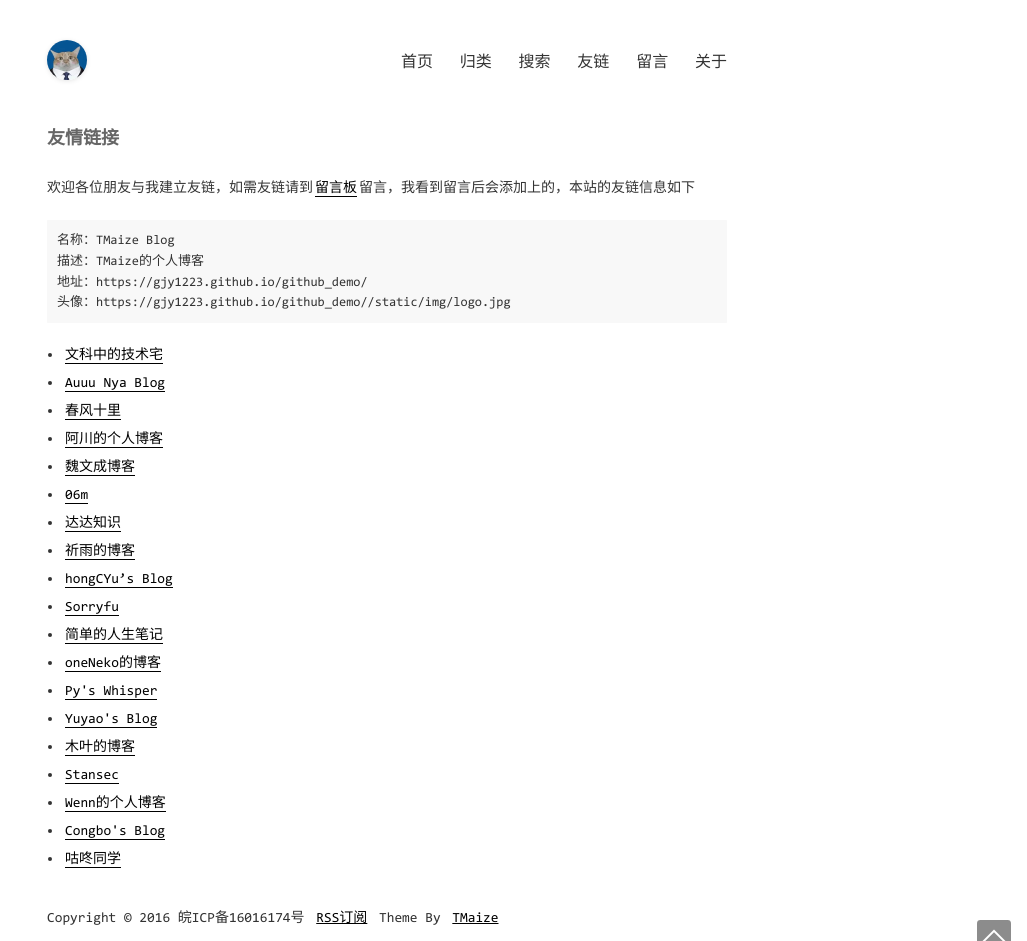
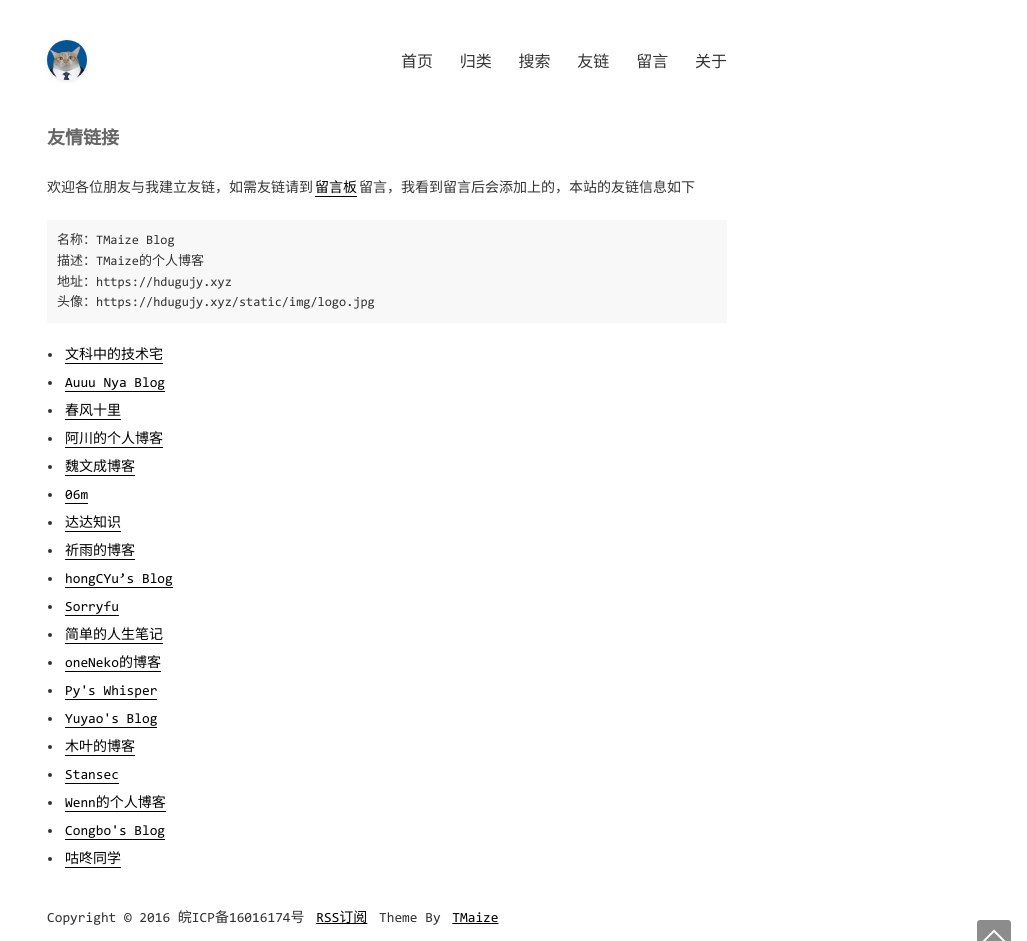
Before and after one commit to gjy1223/github_demo, a Jekyll site: the page built from pages/links.md, in a window 1280 px wide. Shown: the whole page, without its empty margins (253-1280 px from the left). Built offline with Jekyll 4.4.1, drawn with Linux system fonts in a browser that asks for light colours; part of the change alters nothing that is shown.

Commit message:
Update _config.yml

```diff
--- a/_config.yml
+++ b/_config.yml
@@ -17,7 +17,7 @@ exclude: ['CNAME', 'README.md', 'LICENSE', '_site', 'dist', 'Gemfile', 'Gemfile.
 
 # 域名配置
 # baseurl配置,如果网站部署在根目录下的其他目录中，请设置为 /目录名
-domainUrl: 'https://gjy1223.github.io/github_demo/'
+domainUrl: 'https://hdugujy.xyz'
 baseurl: ''
 
 # 吐个槽地址，会在chat页面中重定向到该地址
```
